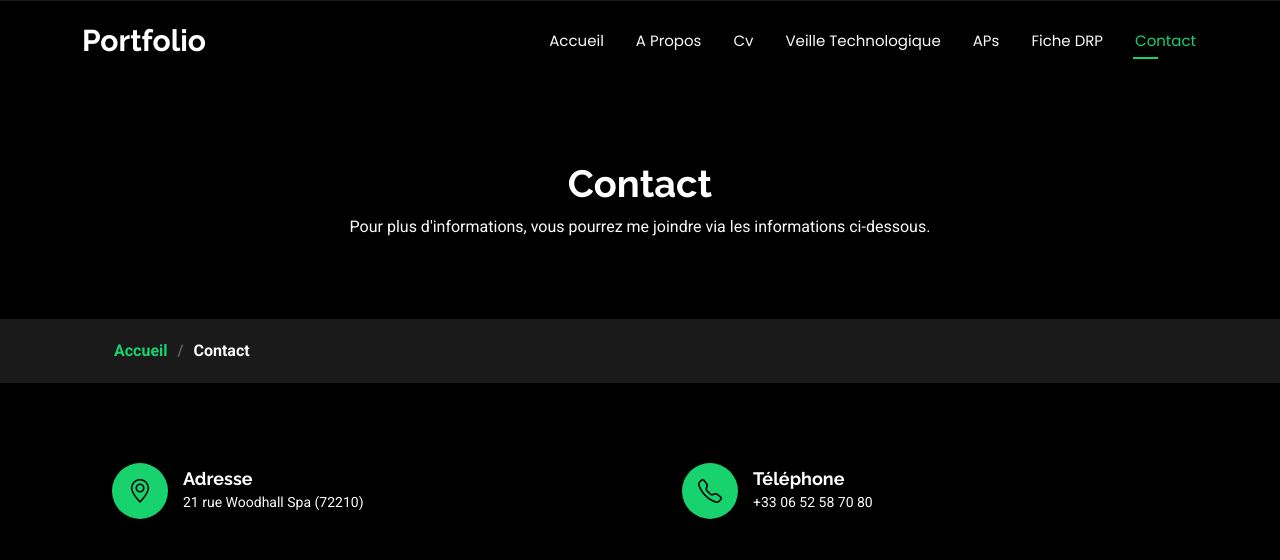
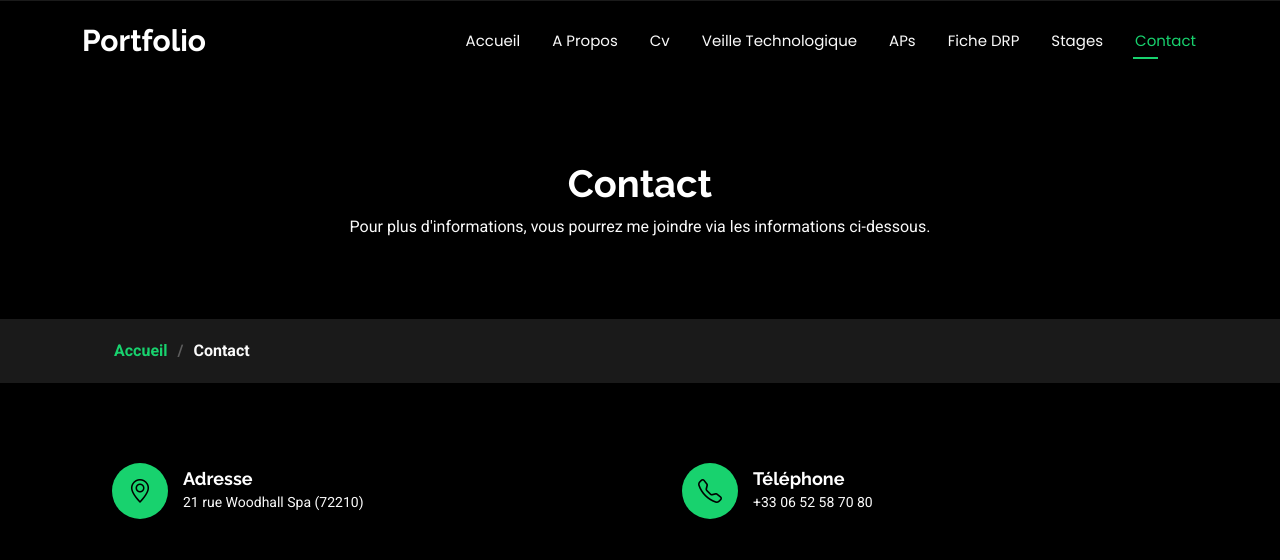
Before and after one commit to jeremoni/portfolio, a plain HTML site: page contact.html in a window 1280 px wide. Shown: the top 560 px of the page. Drawn offline with Linux system fonts and the light colour scheme.

Commit message:
Update contact.html

```diff
--- a/contact.html
+++ b/contact.html
@@ -55,6 +55,7 @@
           <li><a href="services.html">Veille Technologique</a></li>
           <li><a href="portfolio.html">APs</a></li>
           <li><a href="dropdown.html">Fiche DRP</a></li>
+           <li><a href="stages.html">Stages</a></li>
           <li><a href="contact.html" class="active">Contact</a></li>
         </ul>
         <i class="mobile-nav-toggle d-xl-none bi bi-list"></i>
```
